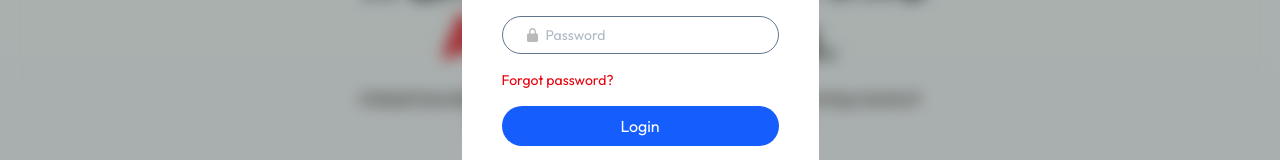
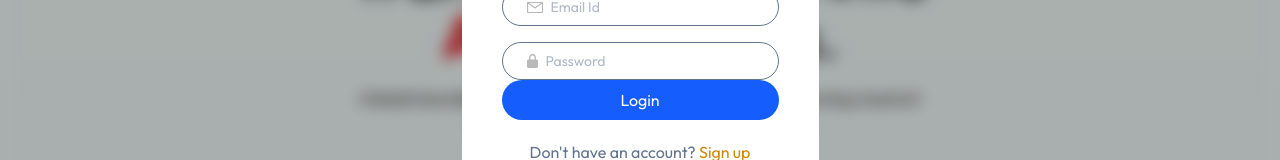
Before and after one commit to Abhishek-IEM/Text-to-AI-Image-Generator-, a React (Vite) app in the folder client/: page / in a window 1280 px wide. Both pictures are taken after a click on the button "Login". Shown: the part 360-520 px from the top of the page. Built offline with nearby package versions, Linux system fonts and the light colour scheme; no server answers.

Commit message:
Final Changes

```diff
--- a/client/src/components/Login.jsx
+++ b/client/src/components/Login.jsx
@@ -114,10 +114,7 @@ const Login = () => {
             required
           />
         </div>
-        <p className="text-sm text-red-600 my-4 cursor-pointer">
-          Forgot password?
-        </p>
-        <button className="bg-blue-600 w-full text-white py-2 rounded-full">
+        <button className="bg-blue-600 w-full text-white py-2 rounded-full cursor-pointer">
           {state === "Login" ? "Login" : "Create Account"}
         </button>
 
```
